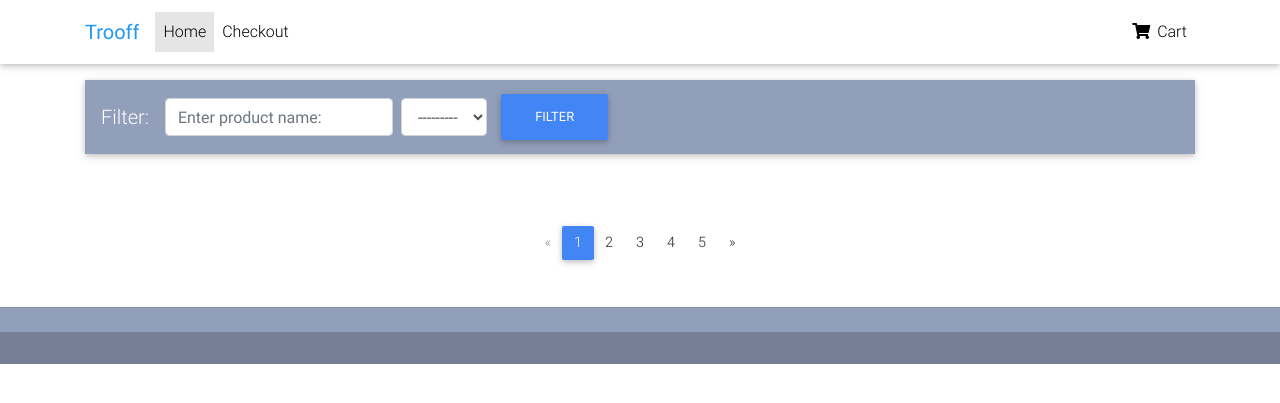
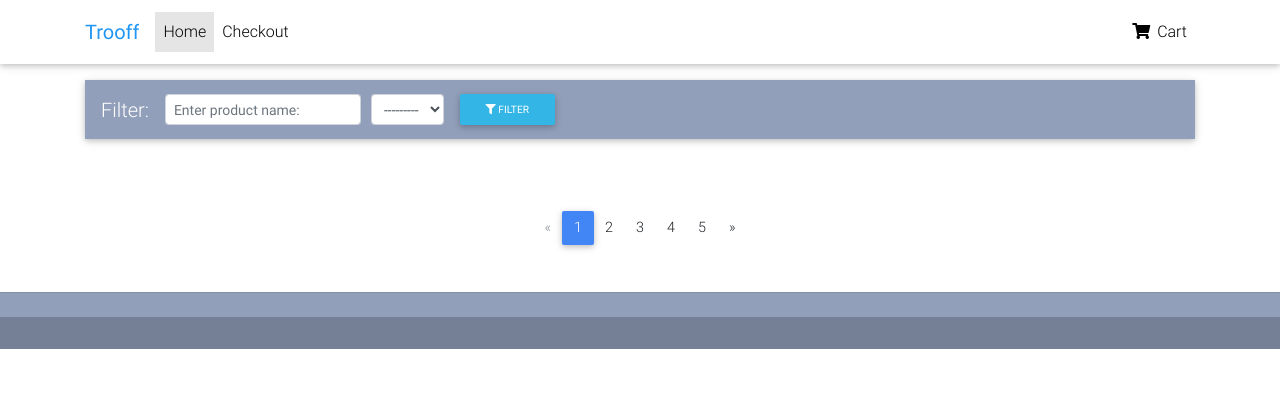
Before and after one commit to jpkim921/store, a Django app: page / in a window 1280 px wide. Shown: the top 403 px of the page. Run offline with Django 3.2, Linux system fonts and the light colour scheme; data that the repository does not hold is empty; some libraries are stand-ins or nearby versions.

Commit message:
add style to filter bar

```diff
--- a/products/filters.py
+++ b/products/filters.py
@@ -6,8 +6,9 @@ from .models import *
 
 class ProductFilter(django_filters.FilterSet):
     name = CharFilter(field_name="name", lookup_expr='icontains', label="Product Name",
-                      widget=forms.TextInput(attrs={'placeholder': 'Enter product name:', 'class': 'form-control mb-2 mr-sm-2'}))
-    categories = ModelChoiceFilter(queryset=Category.objects.all(), widget=forms.Select(attrs={'class': 'form-control mb-2 mr-sm-2'}))
+                      widget=forms.TextInput(attrs={'placeholder': 'Enter product name:', 'class': 'form-control form-control-sm'}))
+    categories = ModelChoiceFilter(queryset=Category.objects.all(
+    ), widget=forms.Select(attrs={'class': 'form-control form-control-sm'}))
 
     class Meta:
         model = Product
--- a/templates/home-page.html
+++ b/templates/home-page.html
@@ -4,7 +4,7 @@
 <main>
   <div class="container">
     <!--Navbar-->
-    <nav
+    <div
       class="navbar navbar-expand-lg navbar-dark mdb-color lighten-3 mt-3 mb-5"
     >
       <!-- Navbar brand -->
@@ -25,32 +25,23 @@
 
       <!-- Collapsible content -->
       <div class="collapse navbar-collapse" id="basicExampleNav">
-        <form method="GET" class="form-inline">
-          <ul class="navbar-nav mr-auto">
-            <li class="nav-item" style="margin-top: 10px;">
-              {{myFilter.form.name}}
-            </li>
-            <li class="nav-item" style="margin-top: 10px;">
-              {{myFilter.form.categories}}
-            </li>
-            <li class="nav-item">
-              <button class="btn btn-primary" type="submit">Filter</button>
-            </li>
-            <!-- <li class="nav-item">
-                <a class="nav-link" href="#">Outwears</a>
-              </li> -->
-          </ul>
-          <!-- {{myFilter.form}} -->
+        <form method="GET">
+          <div class="form-row align-items-center">
+            <div class="col-auto">{{myFilter.form.name}}</div>
+
+            <div class="col-auto">{{myFilter.form.categories}}</div>
+
+            <div class="col">
+              <button class="btn btn-info btn-sm" type="submit">
+                <i class="fas fa-filter"></i>
+                <span class="d-none d-sm-inline-block"> Filter </span>
+              </button>
+            </div>
+          </div>
         </form>
-
-        <!-- <form class="form-inline">
-            <div class="md-form my-0">
-              <input class="form-control mr-sm-2" type="text" placeholder="Search" aria-label="Search">
-            </div>
-          </form> -->
       </div>
       <!-- Collapsible content -->
-    </nav>
+    </div>
     <!--/.Navbar-->
 
     <!--Section: Products v.3-->
```
